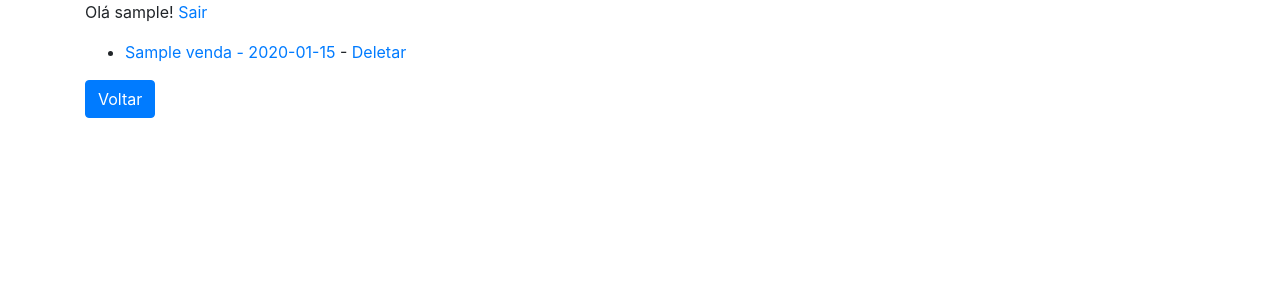
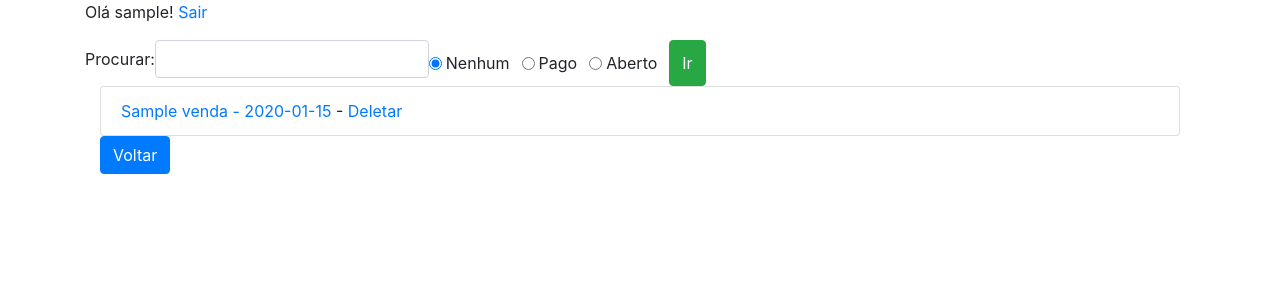
Before and after one commit to jeanpzanatta/PatchApp, a Django app: page /patchcontas/vendas/ in a window 1280 px wide. Shown: the top 300 px of the page. Run offline with Django 3.2, Linux system fonts and the light colour scheme; a user stored in the database is signed in; tables that the repository leaves empty hold one stand-in row (values such as "Sample post"); some libraries are stand-ins or nearby versions.

Commit message:
Adicionado campos de busca

```diff
--- a/PatchContas/templates/lista_vendas.html
+++ b/PatchContas/templates/lista_vendas.html
@@ -1,13 +1,51 @@
 {% extends 'base.html' %}
 {% block title %}PatchApp - Vendas{% endblock %}
 {% block main %}
-<ul>
+<form class="form-inline">
+    <div class="container">
+        <div class="row">
+            <div class="form-group mb-2">
+                <label for="pesquisa" class="sr-oly">Procurar:</label>
+                <input type="text" name="pesquisa" id="pesquisa" class="form-control">
+            </div>
+                <div class="form-check form-check-inline">
+                    <input type = "radio"
+                        class="form-check-input"
+                        name = "radio_pgto"
+                        id = "nenhum"
+                        value = "nenhum"
+                        checked = "checked" />
+                    <label class="form-check-label" for = "nenhum">Nenhum</label>
+                </div>
+                <div class="form-check form-check-inline">
+                    <input type = "radio"
+                        class="form-check-input"
+                        name = "radio_pgto"
+                        id = "pago"
+                        value = "pago" />
+                    <label class="form-check-label" for = "pago">Pago</label>
+                </div>
+                <div class="form-check form-check-inline">
+                    <input type = "radio"
+                        class="form-check-input"
+                        name = "radio_pgto"
+                        id = "aberto"
+                        value = "aberto" />
+                    <label class="form-check-label" for = "aberto">Aberto</label>
+                </div>
+            <button class="btn btn-success">Ir</button>
+        </div>
+    </div>
+</form>
+<div class="container">
+    <ul class="list-group">
         {% for venda in vendas %}
-        <li>
+            <li class="list-group-item">
                 <a href="{% url 'atualizar_venda' venda.id %}" class="link">{{ venda }}</a>
                 - <a href="{% url 'deletar_venda' venda.id %}" class="link">Deletar</a>
             </li>
         {% endfor %}
     </ul>
         <a type="button" href="{% url 'tela_inicial' %}" class="btn btn-primary">Voltar</a>
+</div>
 {% endblock %}
--- a/PatchContas/templates/nova_compra.html
+++ b/PatchContas/templates/nova_compra.html
@@ -6,6 +6,8 @@
 <form method="post">
     {% csrf_token %}
     {{ form|bootstrap }}
-    <button class="btn btn-success" type="submit">Salvar</button><a type="button" href="{% url 'tela_inicial' %}" class="btn btn-primary">Voltar</a>
+    <button class="btn btn-success" type="submit">Salvar</button>
+    <a type="button" href="{% url 'tela_inicial' %}" class="btn btn-primary">Começo</a>
+    <a type="button" href="{% url 'compras_lista' %}" class="btn btn-info">Lista</a>
 </form>
 {% endblock %}
--- a/PatchContas/templates/nova_venda.html
+++ b/PatchContas/templates/nova_venda.html
@@ -47,7 +47,9 @@
                 Valor: {{ form.parcela_quatro_val }} Data: {{ form.parcela_quatro_data }} Paga: {{ form.parcela_quatro_paga }}
             </div>
         </div>
-        <button class="btn btn-success" type="submit">Salvar</button><a type="button" href="{% url 'tela_inicial' %}" class="btn btn-primary">Voltar</a>
+        <button class="btn btn-success" type="submit">Salvar</button>
+        <a type="button" href="{% url 'tela_inicial' %}" class="btn btn-primary">Começo</a>
+        <a type="button" href="{% url 'vendas_lista' %}" class="btn btn-info">Lista</a>
     </form>
 </div>
 {% endblock %}
--- a/PatchContas/views.py
+++ b/PatchContas/views.py
@@ -11,13 +11,45 @@ def tela_inicial(request):
 
 @login_required
 def compras_lista(request):
-    compras = Compras.objects.all()
+    pesquisa = request.GET.get('pesquisa', None)
+    data_min = request.GET.get('data_min', None)
+    if pesquisa or data_min:
+        compras = Compras.objects.filter(nome__contains=pesquisa) | Compras.objects.filter(descricao__contains=pesquisa)
+        if data_min:
+            compras = compras.filter(data__lte=str(data_min)).order_by('data')
+    else:
+        compras = Compras.objects.all()
     return render(request, 'lista_compras.html', {'compras': compras})
 
 
 @login_required
 def vendas_lista(request):
-    vendas = Vendas.objects.all()
+    pesquisa = request.GET.get('pesquisa', None)
+    radio = request.GET.get('radio_pgto', None)
+    if radio == 'aberto':
+        vendas = Vendas.objects.filter(parcela_um_paga=0) | Vendas.objects.filter(parcela_dois_paga=0)
+        vendas = vendas | Vendas.objects.filter(parcela_tres_paga=0) | Vendas.objects.filter(parcela_quatro_paga=0)
+    elif radio == 'pago':  # TEM QUE OTIMIZAR ESSA BUSCA
+        vendas = Vendas.objects.filter(parcela_um_paga=1,
+                                       parcela_dois_paga=1,
+                                       parcela_tres_paga=1,
+                                       parcela_quatro_paga=1)
+        vendas = vendas | Vendas.objects.filter(parcela_um_paga=1,
+                                                parcela_dois_paga=1,
+                                                parcela_tres_paga=1,
+                                                parcela_quatro_paga=None)
+        vendas = vendas | Vendas.objects.filter(parcela_um_paga=1,
+                                                parcela_dois_paga=1,
+                                                parcela_tres_paga=None,
+                                                parcela_quatro_paga=None)
+        vendas = vendas | Vendas.objects.filter(parcela_um_paga=1,
+                                                parcela_dois_paga=None,
+                                                parcela_tres_paga=None,
+                                                parcela_quatro_paga=None)
+    else:
+        vendas = Vendas.objects.all()
+    if pesquisa:
+        vendas = vendas.filter(nome__contains=pesquisa) | vendas.filter(descricao__contains=pesquisa)
     return render(request, 'lista_vendas.html', {'vendas': vendas})
 
 
```
Also changed, not shown: PatchContas/templates/lista_compras.html (+19 -2 lines). Lines whose indentation alone changed are shown as unchanged.
